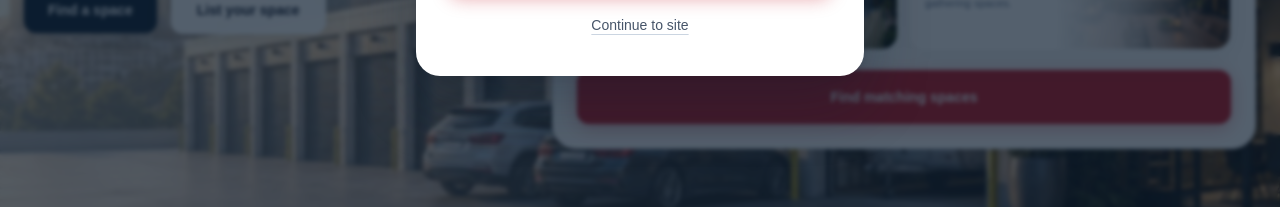
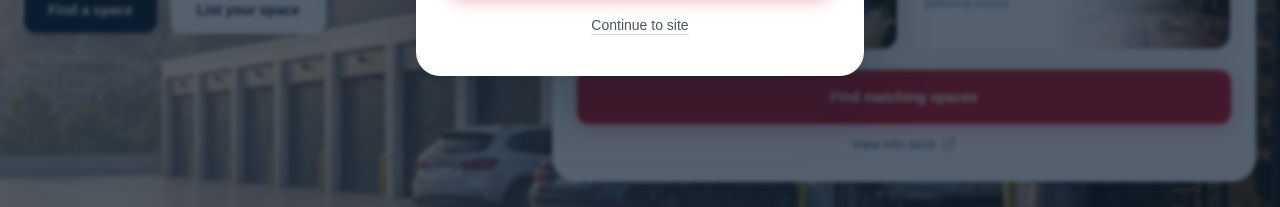
Before and after one commit to Findmyspace-org/findmyspace-app, a Next.js app: page / in a window 1280 px wide. Shown: the part 482-689 px from the top of the page. Built offline with nearby package versions, Linux system fonts and the light colour scheme; no server answers.

Commit message:
infodeck

```diff
--- a/app/page.tsx
+++ b/app/page.tsx
@@ -3,7 +3,7 @@
 import { useEffect, useState } from "react";
 import Image from "next/image";
 import { useRouter } from "next/navigation";
-import { CheckCircle2, ShieldCheck, UserCheck } from "lucide-react";
+import { CheckCircle2, ExternalLink, ShieldCheck, UserCheck } from "lucide-react";
 import type { SpaceIntentKey } from "@/lib/space-intents";
 import HomeLaunchModal from "@/app/components/HomeLaunchModal";
 import HomeCategoryCard from "@/app/components/HomeCategoryCard";
@@ -58,6 +58,8 @@ const HOME_CATEGORY_CARDS: {
 
 const BROWSE_SPACES_HREF = "/spaces#browse-search";
 const LIST_SPACE_HREF = "/list-your-space";
+const INFO_DECK_HREF =
+  "https://1drv.ms/b/c/3ff18aea40551967/IQDgOVp9cZugQ6AHRquW2dZhAReMnivOCkcSt3uhgDHRzlw?e=r4JRKI";
 
 const heroBackgroundImage = "/images/homepage-hero.png";
 const heroBackgroundImageMobile = "/images/homepage-hero-mobile.png";
@@ -224,6 +226,7 @@ export default function HomePage() {
                   })}
                 </div>
 
+                <div className="space-y-2">
                   <button
                     type="submit"
                     className="w-full min-h-[46px] shrink-0 rounded-xl bg-[#c1121f] px-4 py-2.5 text-sm font-semibold text-white shadow-[0_4px_18px_rgba(193,18,31,0.35)] transition-all duration-300 ease-out hover:-translate-y-0.5 hover:bg-[#a70f19] hover:shadow-[0_12px_28px_rgba(193,18,31,0.42)] focus-visible:outline-none focus-visible:ring-2 focus-visible:ring-[#c1121f] focus-visible:ring-offset-2 active:translate-y-0 active:shadow-[0_4px_16px_rgba(193,18,31,0.32)] motion-reduce:transform-none motion-reduce:transition-colors md:min-h-[54px] md:px-5 md:py-3.5"
@@ -231,6 +234,16 @@ export default function HomePage() {
                   >
                     Find matching spaces
                   </button>
+                  <a
+                    href={INFO_DECK_HREF}
+                    target="_blank"
+                    rel="noopener noreferrer"
+                    className="mx-auto flex w-fit items-center justify-center gap-1.5 py-1 text-xs font-medium text-slate-600 transition-colors hover:text-slate-900 focus-visible:outline-none focus-visible:ring-2 focus-visible:ring-[#0c1d2f]/20 focus-visible:ring-offset-2 md:text-[0.8125rem]"
+                  >
+                    View info deck
+                    <ExternalLink className="h-3.5 w-3.5 shrink-0 opacity-70" aria-hidden />
+                  </a>
+                </div>
               </form>
             </div>
           </div>
```
Also changed, not shown: 1 other file (tests, documents, lock files or other folders). Lines whose indentation alone changed are shown as unchanged.
